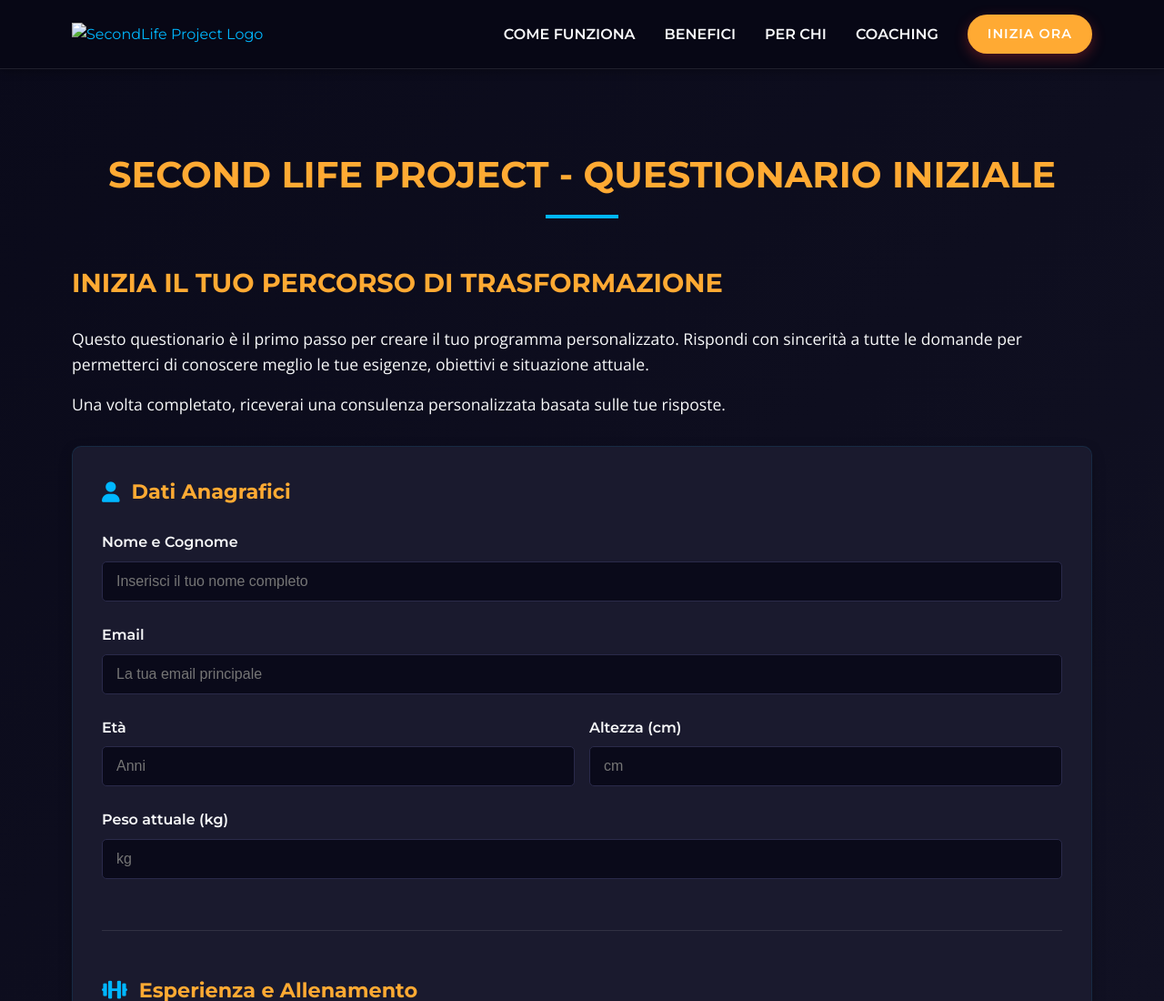
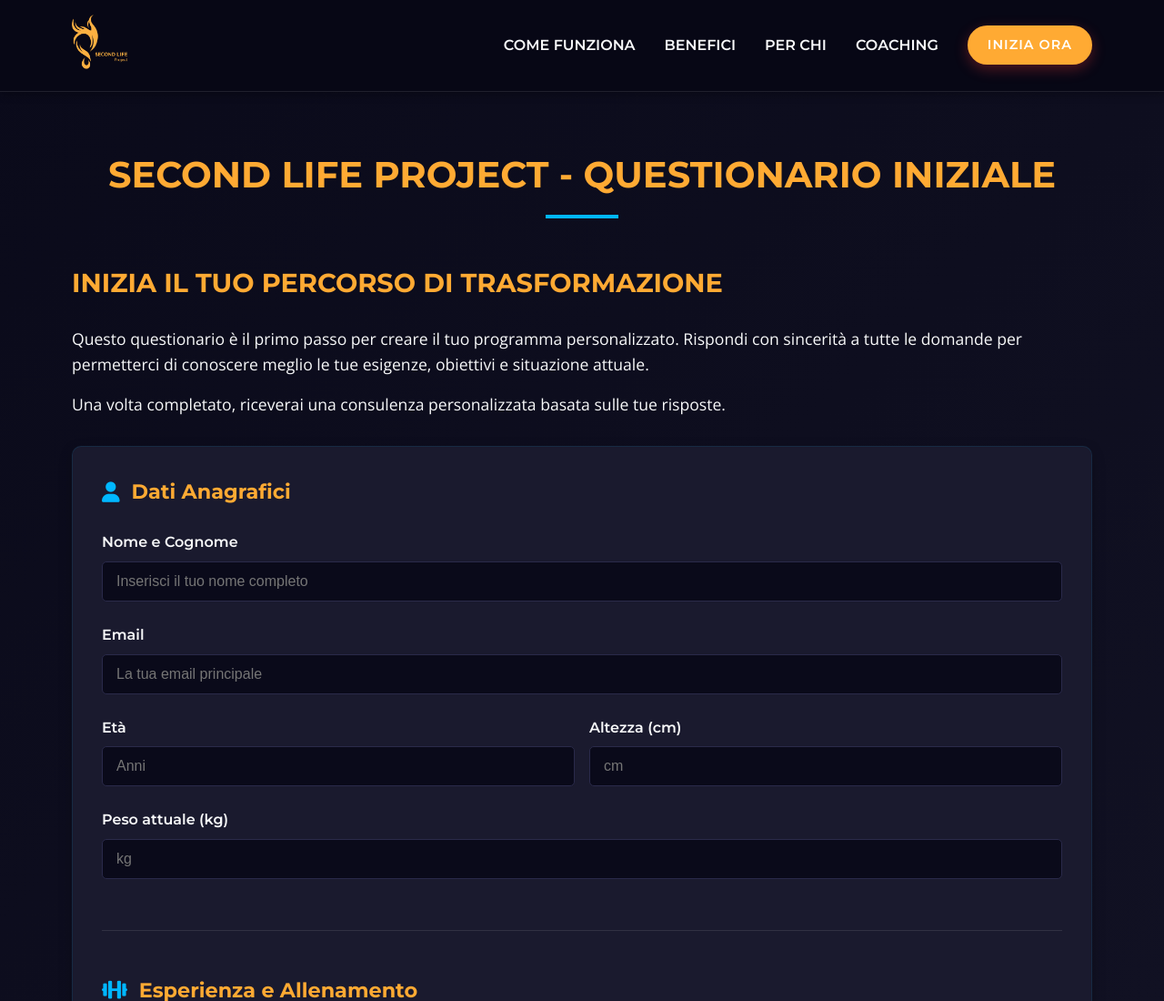
Before and after one commit to keneseste/secondLifeProject, a website: page questionario/questionario.html in a window 1280 px wide. Shown: the top 1100 px of the page at 91% size. Drawn offline with nearby package versions, Linux system fonts and the light colour scheme.

Commit message:
fix path image logo in questionario

```diff
--- a/questionario/questionario.html
+++ b/questionario/questionario.html
@@ -23,7 +23,7 @@
     <header>
         <div class="container">
             <div class="logo">
-                <a href="index.html"><img src="images/SECONDLIFE_colorYW.png" alt="SecondLife Project Logo" class="logo-img"></a>
+                <a href="index.html"><img src="../images/SECONDLIFE_colorYW.png" alt="SecondLife Project Logo" class="logo-img"></a>
             </div>
             <nav>
                 <ul>
```
